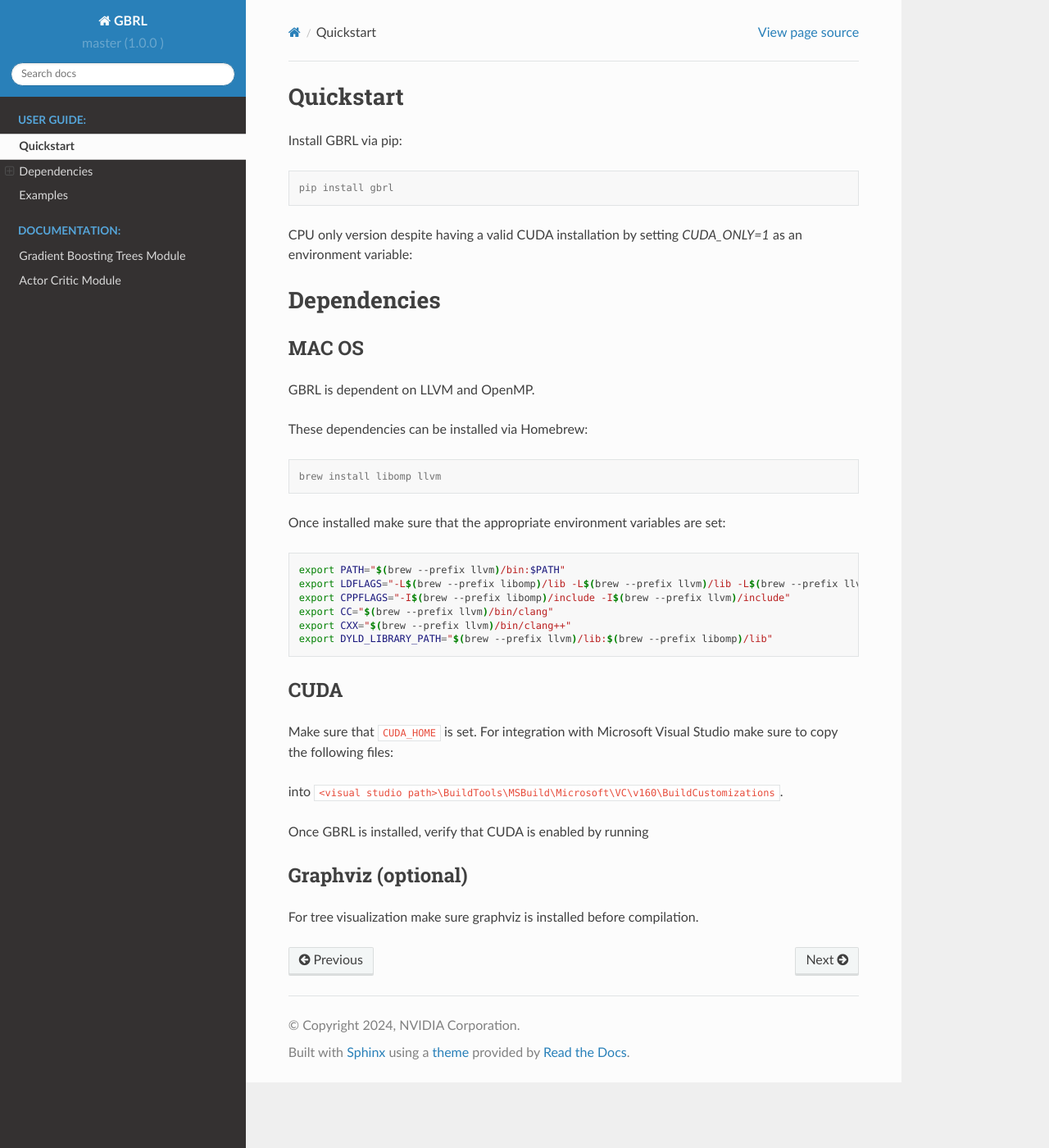
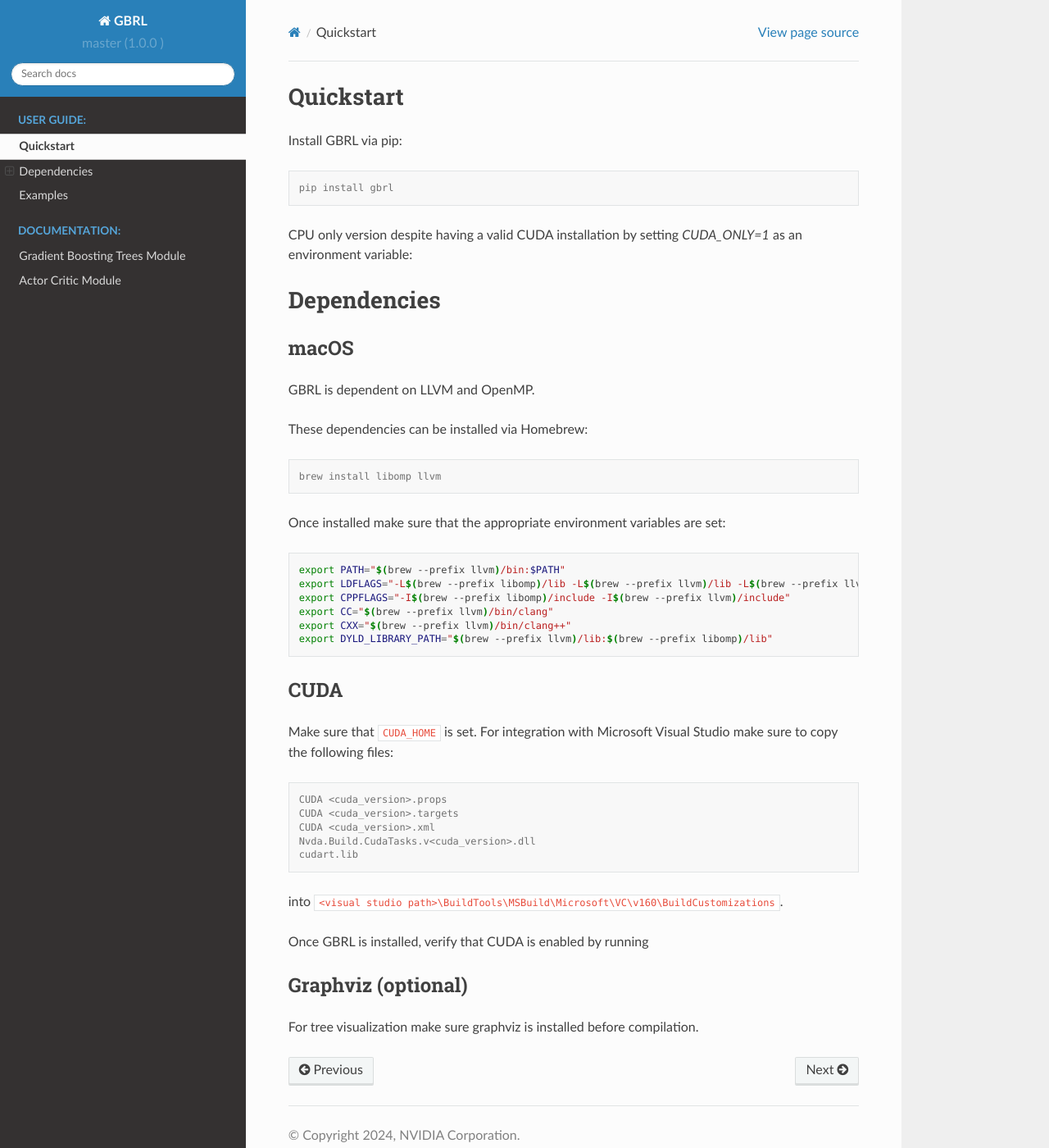
Before and after one commit to NVlabs/gbrl, a Sphinx documentation site: the page built from docs/quickstart.rst, in a window 1280 px wide and 1400 px high. Shown: the whole window at 82% size. Built offline with Sphinx 7.4.7 and the Read the Docs theme 2.0.0, drawn with Linux system fonts in a browser that asks for light colours.

Commit message:
fixing doc

```diff
--- a/docs/quickstart.rst
+++ b/docs/quickstart.rst
@@ -16,7 +16,7 @@
 Dependencies
 ============
 
-MAC OS
+macOS
 ~~~~~~
 
 GBRL is dependent on LLVM and OpenMP.
@@ -46,6 +46,7 @@
 For integration with Microsoft Visual Studio make sure to copy the following files:
 
 .. code-block:: console
+
    CUDA <cuda_version>.props
    CUDA <cuda_version>.targets
    CUDA <cuda_version>.xml
```
